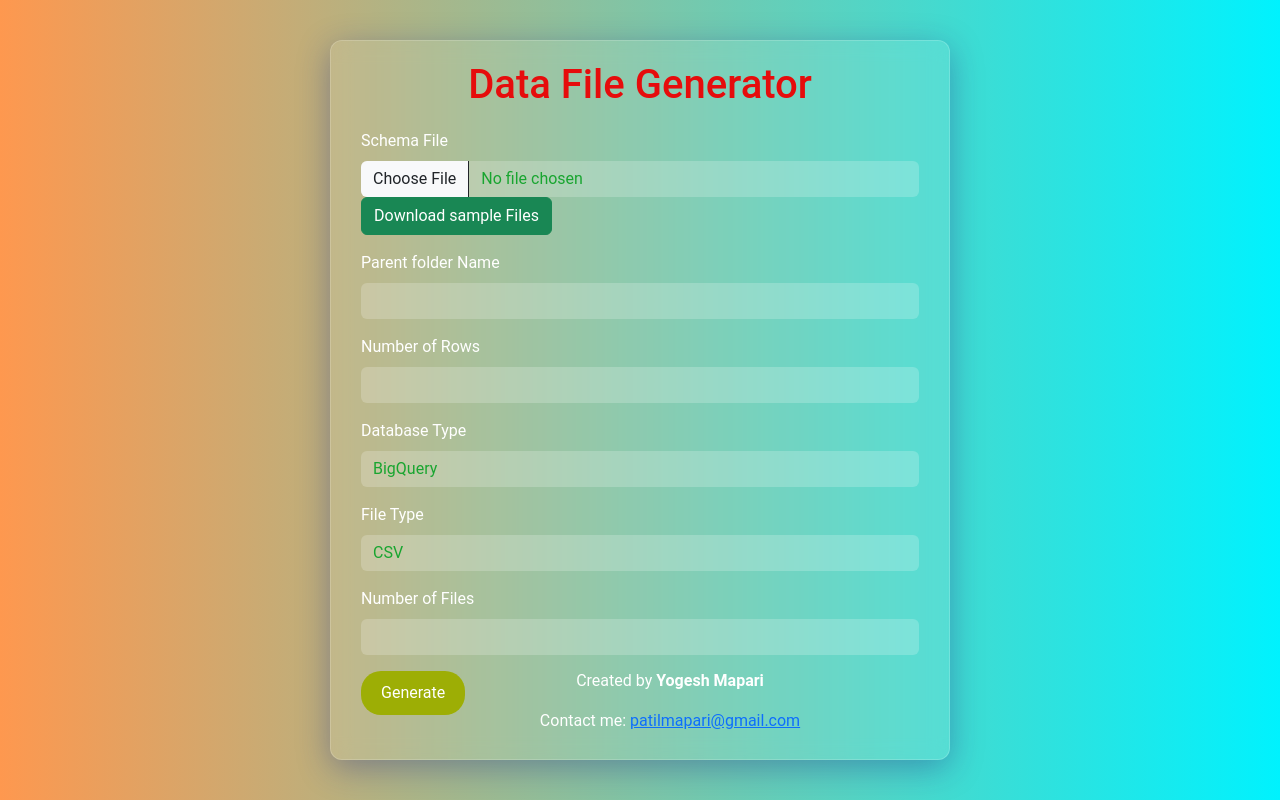
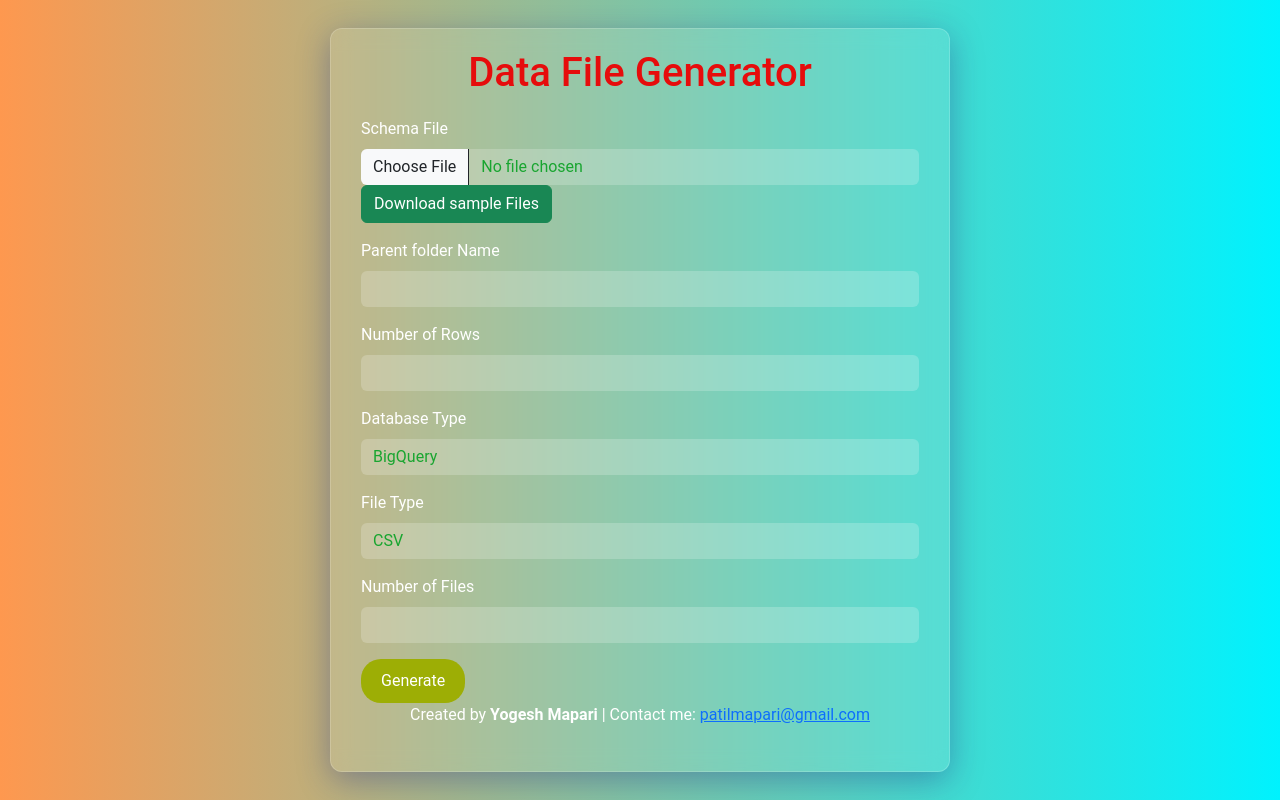
Before and after one commit to yogeshmapari/data_genrator, a Flask app: page / in a window 1280 px wide. Run offline with Flask 2, Linux system fonts and the light colour scheme; parts of the project's set-up code (start-up, migrations or seed data) failed here and were passed over.

Commit message:
added code

```diff
--- a/templates/index.html
+++ b/templates/index.html
@@ -104,12 +104,12 @@
                 <input type="number" class="form-control" id="num_files" name="num_files" min="1" required>
             </div>
             <button type="submit" class="btn btn-primary">Generate</button>
+            <div style="text-align: center;">
+                <p>Created by <strong>Yogesh Mapari</strong> | Contact me: <a href="mailto:patilmapari@gmail.com">patilmapari@gmail.com</a></p>
+            </div>
         </form>
         <div id="downloadLink" class="mt-4"></div>
-        <footer style="margin-top: 50px; text-align: center; position: absolute; bottom: 0; width: 100%; padding: 10px;">
-            <p>Created by <strong>Yogesh Mapari </strong></p>
-            <p>Contact me: <a href="mailto:patilmapari@gmail.com">patilmapari@gmail.com</a></p>
-        </footer>
+
     </div>
     <script>
         const form = document.getElementById("dataForm");
```
